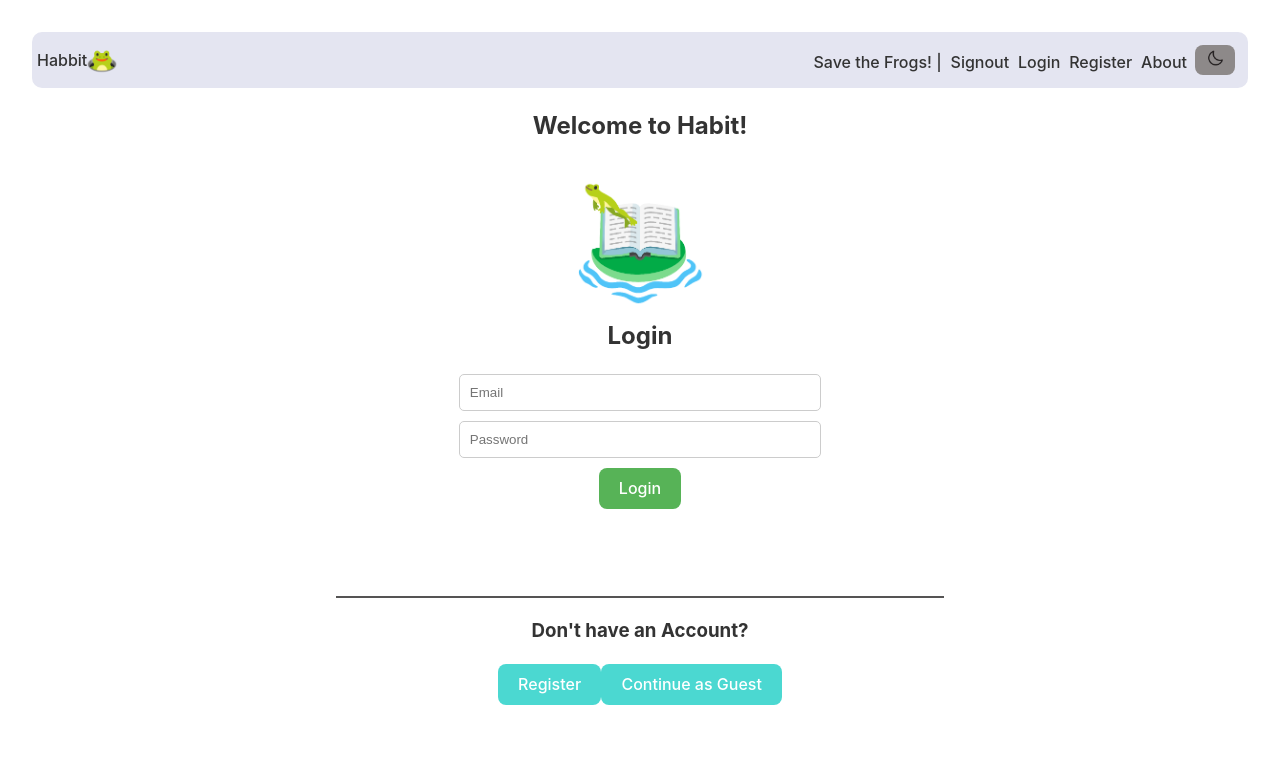
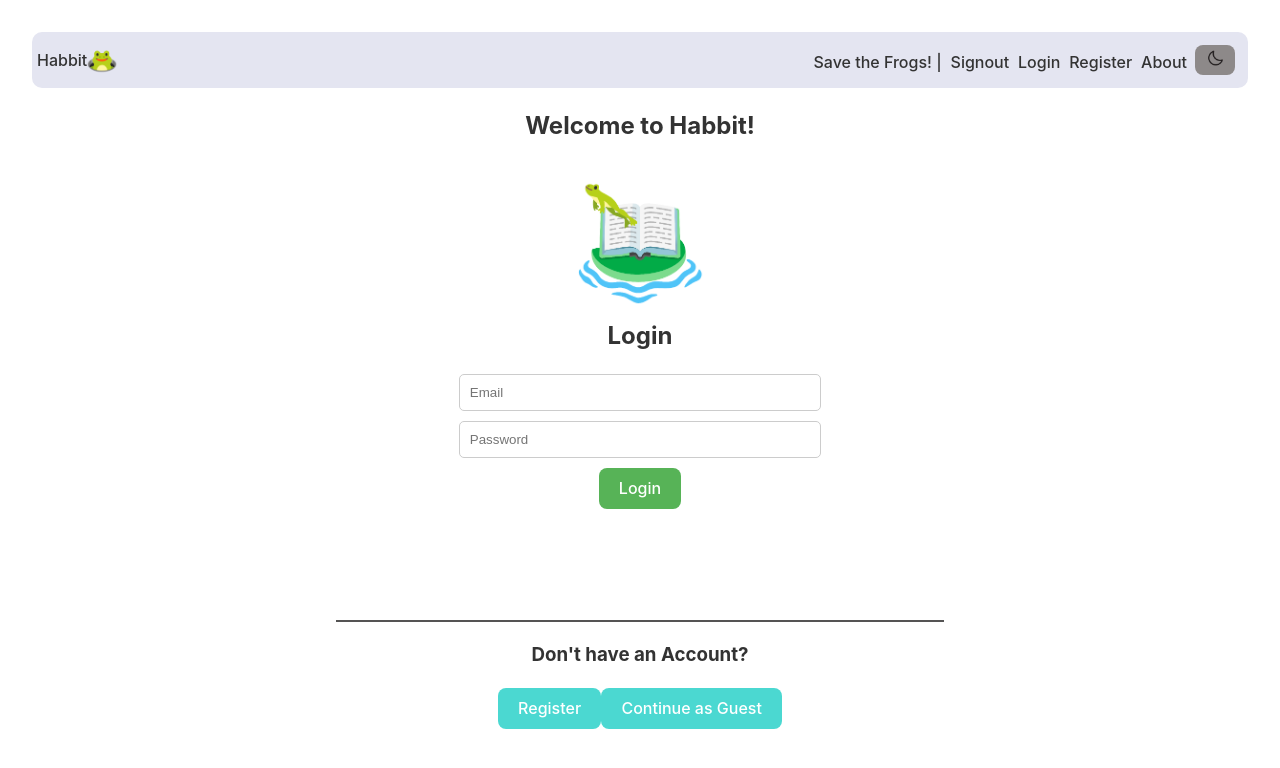
Before and after one commit to christopherdsmd/Habbit-frontend, a React (Vite) app: page /login in a window 1280 px wide. Shown: the top 768 px of the page. Built offline with nearby package versions, Linux system fonts and the light colour scheme; no server answers.

Commit message:
Update Login.jsx

```diff
--- a/src/pages/Login.jsx
+++ b/src/pages/Login.jsx
@@ -71,7 +71,7 @@ export default function Login() {
     return (
         <div className="form-box">
             <form onSubmit={loginUser} type="login">
-                <h2>Welcome to Habit! <br /><br />
+                <h2>Welcome to Habbit! <br /><br />
                     <img src="\assets\frog_login.png" width="128" height="128" alt="Frog_login" /> <br />Login</h2>
                 <label></label>
                 <input type="email" value={data.email} onChange={(e) => setData({ ...data, email: e.target.value })} placeholder="Email" /><br />
@@ -81,7 +81,7 @@ export default function Login() {
 
                 <button type="submit">Login</button>
             </form>
-            <br /> <br /> <br />
+            <br /> <br /> <br /><br />
             <hr className="solidline" />
             <h3>Don't have an Account? </h3>
             <button className="Register-button" onClick={handleRegisterClick}>Register</button>
```
